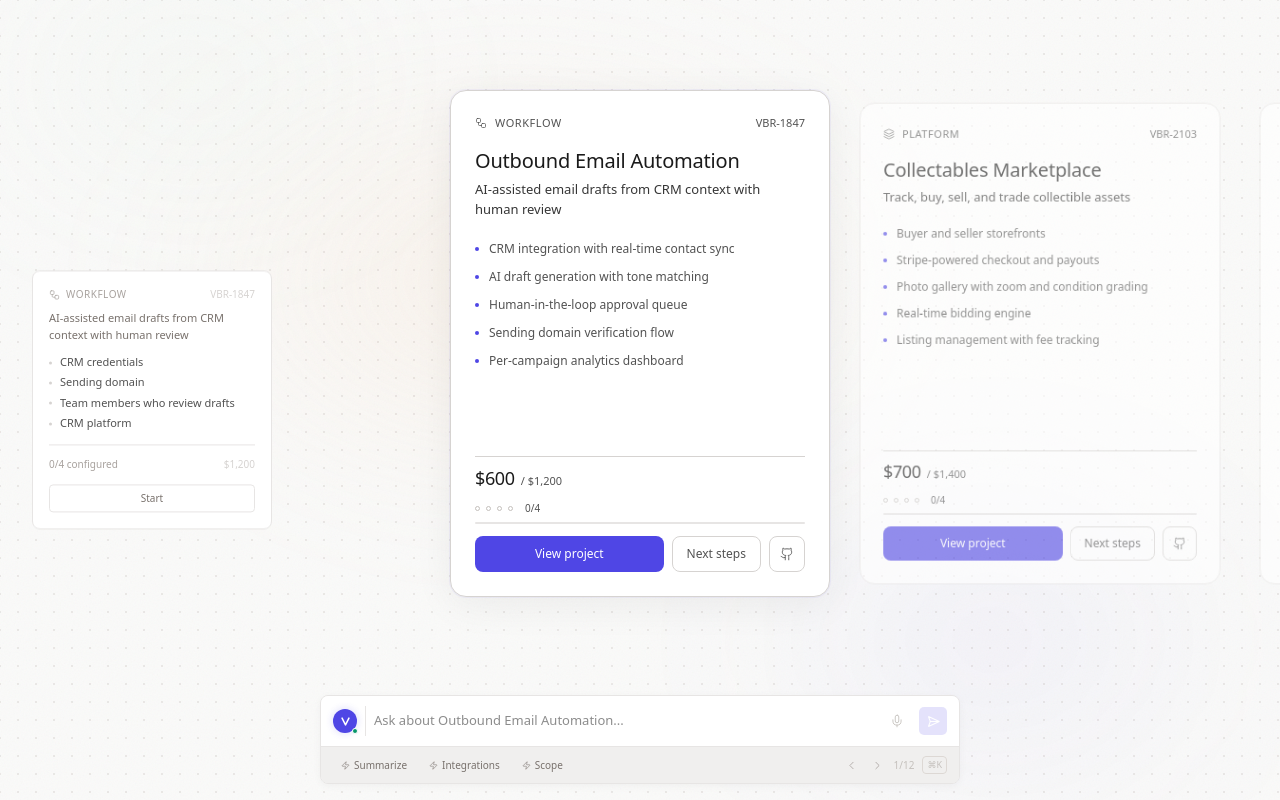
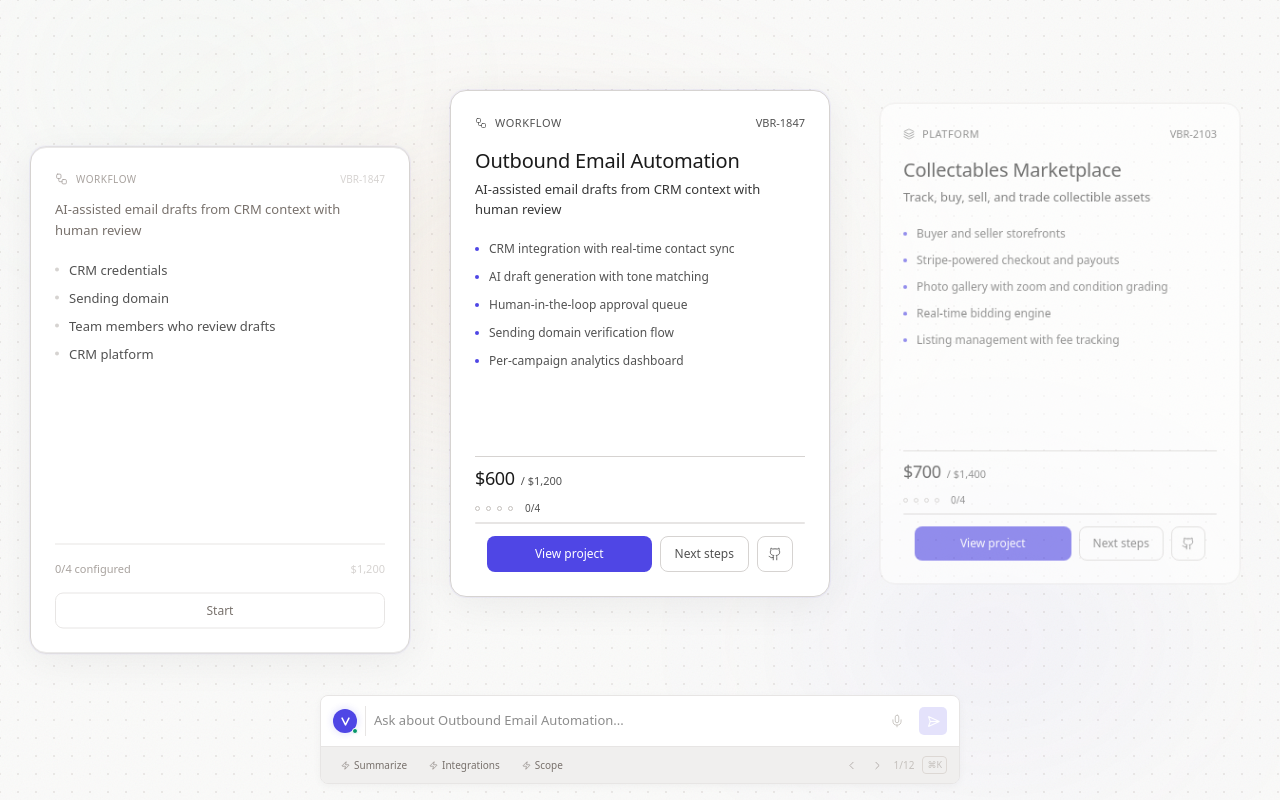
Before and after one commit to jonyeazel/viberr-project-portfolio, a Next.js app: page / in a window 1280 px wide. Built offline with nearby package versions, Linux system fonts and the light colour scheme.

Commit message:
layout: card-sized context panel, doubled card gap, narrower action row

```diff
--- a/app/page.tsx
+++ b/app/page.tsx
@@ -937,9 +937,10 @@ export default function Home() {
   const cardW = isMobile ? Math.round(windowW * 0.8) : CARD_W;
   const cardH = isMobile ? Math.min(Math.round(cardW * (4 / 3)), windowH - 200) : CARD_H;
 
-  // Context card — persistent left panel
+  // Context card — persistent left panel (same size as project cards)
   const leftSpace = windowW / 2 - cardW / 2;
-  const showContextCard = !isMobile && leftSpace >= 240;
+  const showContextCard = !isMobile && leftSpace >= cardW + 48;
+  const contextCardLeft = leftSpace - cardW - 40;
   const focusedCompleted = state[focusedProject?.slug ?? '']?.filter(s => s.completed).length ?? 0;
   const focusedTotal = focusedProject?.steps.length ?? 0;
   const focusedSubmitted = submitted[focusedProject?.slug ?? ''];
@@ -1230,7 +1231,7 @@ export default function Home() {
         style={{
           scrollbarWidth: "none",
           WebkitOverflowScrolling: 'touch' as never,
-          gap: isMobile ? 16 : 20,
+          gap: isMobile ? 32 : 40,
           paddingLeft: `calc(50vw - ${cardW / 2}px)`,
           paddingRight: `calc(50vw - ${cardW / 2}px)`,
           transform: chatActive ? (isMobile ? 'scale(0.98) translateY(-4px)' : 'scale(0.94) translateY(-12px)') : 'scale(1) translateY(0)',
@@ -1420,7 +1421,7 @@ export default function Home() {
                   </div>
 
                   {/* Action row */}
-                  <div className="flex items-center gap-2 mt-3">
+                  <div className="flex items-center gap-2 mt-3" style={isMobile ? undefined : { paddingLeft: 12, paddingRight: 12 }}>
                     <button
                       onClick={() => {
                         setPreviewSlug(project.slug);
@@ -2045,62 +2046,71 @@ export default function Home() {
         </div>
       )}
 
-      {/* Context card — persistent left panel (desktop only) */}
+      {/* Context card — persistent left panel, same size as project cards */}
       {showContextCard && (
         <div
           className="fixed z-10 pointer-events-none"
           style={{
-            left: 32,
+            left: Math.max(contextCardLeft, 16),
             top: '50%',
             transform: 'translateY(-50%)',
-            width: Math.min(leftSpace - 56, 240),
-          }}
-        >
-          <div
-            className="rounded-[8px] overflow-hidden"
-            style={{ background: '#ffffff', border: '1px solid #e7e5e4' }}
+            width: cardW,
+            height: cardH,
+          }}
+        >
+          <div
+            className="absolute inset-0 overflow-hidden bg-card flex flex-col"
+            style={{
+              borderRadius: 16,
+              border: '1px solid #d6d3d1',
+              boxShadow: '0 0 0 1px rgba(99,91,255,0.06), 0 8px 40px rgba(0,0,0,0.06)',
+            }}
           >
             {showHint ? (
               /* Welcome / onboarding state */
-              <div key="welcome" className="p-4" style={{ animation: 'coachFadeIn 500ms ease-out both', animationDelay: '200ms' }}>
-                <div className="text-[18px] font-medium tracking-[-0.02em] leading-[1.2]" style={{ color: '#1a1a1a' }}>
+              <div key="welcome" className="flex flex-col justify-between h-full p-6" style={{ animation: 'coachFadeIn 500ms ease-out both', animationDelay: '200ms' }}>
+                <div>
+                  <div className="text-[24px] font-medium tracking-[-0.03em] leading-[1.15]" style={{ color: '#1a1a1a' }}>
                     Viberr
                   </div>
-                <p className="text-[11px] leading-[1.5] mt-1.5" style={{ color: '#78716c' }}>
-                  12 projects built and ready to ship.
+                  <p className="text-[13px] leading-[1.6] mt-3" style={{ color: '#78716c' }}>
+                    12 projects built and ready to ship. Browse, preview live demos, and configure each one.
                   </p>
-
-                <div className="mt-4" style={{ height: 1, background: '#e7e5e4' }} />
-
-                <div className="mt-4 flex flex-col gap-3">
+                </div>
+
+                <div>
+                  <div style={{ height: 1, background: '#e7e5e4' }} />
+                  <div className="mt-5 flex flex-col gap-5">
                     {[
-                    { num: '01', label: 'Browse', desc: 'Scroll or arrow keys' },
-                    { num: '02', label: 'Preview', desc: 'Live interactive demos' },
-                    { num: '03', label: 'Customize', desc: 'Configure and submit' },
-                    { num: '04', label: 'Ask', desc: '\u2318K for AI assistance' },
+                      { num: '01', label: 'Browse', desc: 'Scroll or use arrow keys to move between projects' },
+                      { num: '02', label: 'Preview', desc: 'View live interactive demos of each project' },
+                      { num: '03', label: 'Customize', desc: 'Configure settings and submit your preferences' },
+                      { num: '04', label: 'Ask', desc: '\u2318K to get AI assistance about any project' },
                     ].map((step, i) => (
                       <div
                         key={step.num}
-                      className="flex items-start gap-2"
-                      style={{ animation: 'coachFadeIn 400ms ease-out both', animationDelay: `${400 + i * 100}ms` }}
-                    >
-                      <span className="text-[10px] tabular-nums leading-none flex-shrink-0" style={{ color: '#d6d3d1', marginTop: 2 }}>
+                        className="flex items-start gap-3"
+                        style={{ animation: 'coachFadeIn 400ms ease-out both', animationDelay: `${400 + i * 120}ms` }}
+                      >
+                        <span className="text-[11px] tabular-nums leading-none flex-shrink-0 mt-[2px]" style={{ color: '#d6d3d1' }}>
                           {step.num}
                         </span>
                         <div>
-                        <span className="text-[11px] font-medium leading-none" style={{ color: '#1a1a1a' }}>{step.label}</span>
-                        <p className="text-[10px] leading-[1.4] mt-0.5" style={{ color: '#a8a29e' }}>{step.desc}</p>
+                          <span className="text-[13px] font-medium leading-none" style={{ color: '#1a1a1a' }}>{step.label}</span>
+                          <p className="text-[11px] leading-[1.5] mt-1" style={{ color: '#a8a29e' }}>{step.desc}</p>
                         </div>
                       </div>
                     ))}
+                  </div>
                 </div>
               </div>
             ) : focusedProject ? (
               /* Per-project context state */
-              <div key={focusedProject.slug} className="p-4" style={{ animation: 'coachFadeIn 250ms ease-out both' }}>
+              <div key={focusedProject.slug} className="flex flex-col justify-between h-full p-6" style={{ animation: 'coachFadeIn 250ms ease-out both' }}>
+                <div>
                   {/* Type + code */}
-                <div className="flex items-center gap-1.5">
-                  <FocusedTypeIcon size={11} strokeWidth={1.5} style={{ color: '#a8a29e' }} />
+                  <div className="flex items-center gap-2">
+                    <FocusedTypeIcon size={13} strokeWidth={1.5} style={{ color: '#a8a29e' }} />
                     <span className="text-[10px] tracking-[0.05em] uppercase" style={{ color: '#a8a29e' }}>
                       {focusedProject.type}
                     </span>
@@ -2110,23 +2120,23 @@ export default function Home() {
                   </div>
 
                   {/* Description */}
-                <p className="text-[11px] leading-[1.5] mt-2" style={{ color: '#78716c' }}>
+                  <p className="text-[13px] leading-[1.6] mt-3" style={{ color: '#78716c' }}>
                     {focusedProject.description}
                   </p>
 
-                {/* Step list — no header, self-explanatory */}
-                <ul className="mt-3 space-y-1.5">
+                  {/* Step list */}
+                  <ul className="mt-5 space-y-2.5">
                     {focusedProject.steps.map((step, i) => {
                       const done = state[focusedProject.slug]?.[i]?.completed;
                       return (
-                      <li key={i} className="flex items-center gap-2">
+                        <li key={i} className="flex items-center gap-2.5">
                           {done ? (
-                          <Check size={9} strokeWidth={2.5} className="flex-shrink-0" style={{ color: '#059669' }} />
+                            <Check size={11} strokeWidth={2.5} className="flex-shrink-0" style={{ color: '#059669' }} />
                           ) : (
-                          <span className="flex-shrink-0" style={{ width: 3, height: 3, borderRadius: '50%', background: '#d6d3d1' }} />
+                            <span className="flex-shrink-0" style={{ width: 4, height: 4, borderRadius: '50%', background: '#d6d3d1' }} />
                           )}
                           <span
-                          className={`text-[11px] leading-[1.3] ${done ? 'line-through' : ''}`}
+                            className={`text-[13px] leading-[1.4] ${done ? 'line-through' : ''}`}
                             style={{ color: done ? '#a8a29e' : '#525252' }}
                           >
                             {step.label}
@@ -2135,39 +2145,41 @@ export default function Home() {
                       );
                     })}
                   </ul>
-
+                </div>
+
+                <div>
                   {/* Divider */}
-                <div className="mt-3.5 mb-3" style={{ height: 1, background: '#e7e5e4' }} />
+                  <div className="mb-4" style={{ height: 1, background: '#e7e5e4' }} />
 
                   {/* Status + estimate */}
                   <div className="flex items-center justify-between">
-                  <span className="text-[10px]" style={{ color: focusedSubmitted ? '#059669' : focusedCompleted === focusedTotal ? '#4f46e5' : '#a8a29e' }}>
+                    <span className="text-[11px]" style={{ color: focusedSubmitted ? '#059669' : focusedCompleted === focusedTotal ? '#4f46e5' : '#a8a29e' }}>
                       {focusedSubmitted
                         ? 'Submitted'
                         : focusedCompleted === focusedTotal
                           ? 'Ready to submit'
                           : `${focusedCompleted}/${focusedTotal} configured`}
                     </span>
-                  <span className="text-[10px] tabular-nums" style={{ color: '#d6d3d1' }}>
+                    <span className="text-[11px] tabular-nums" style={{ color: '#d6d3d1' }}>
                       ${focusedProject.estimate.toLocaleString()}
                     </span>
                   </div>
 
                   {/* Chat thread indicator */}
                   {(chatBySlug[focusedProject.slug]?.length ?? 0) > 0 && (
-                  <div className="flex items-center gap-1.5 mt-2">
-                    <span style={{ width: 3, height: 3, borderRadius: '50%', background: '#4f46e5' }} />
-                    <span className="text-[10px]" style={{ color: '#a8a29e' }}>
+                    <div className="flex items-center gap-1.5 mt-3">
+                      <span style={{ width: 4, height: 4, borderRadius: '50%', background: '#4f46e5' }} />
+                      <span className="text-[11px]" style={{ color: '#a8a29e' }}>
                         {chatBySlug[focusedProject.slug].filter(m => !isStatusMsg(m.text)).length} messages
                       </span>
                     </div>
                   )}
 
-                {/* Action — ghost button, understated */}
+                  {/* Action */}
                   {!focusedSubmitted && (
                     <button
                       onClick={() => setOpenDrawer(focusedProject.slug)}
-                    className="mt-3 w-full h-7 rounded-[4px] flex items-center justify-center text-[10px] font-medium pointer-events-auto"
+                      className="mt-4 w-full h-9 rounded-[8px] flex items-center justify-center text-[12px] font-medium pointer-events-auto"
                       style={{
                         color: focusedCompleted === focusedTotal ? '#ffffff' : '#78716c',
                         background: focusedCompleted === focusedTotal ? '#4f46e5' : 'transparent',
@@ -2190,6 +2202,7 @@ export default function Home() {
                       {focusedCompleted === focusedTotal ? 'Submit' : focusedCompleted > 0 ? 'Continue' : 'Start'}
                     </button>
                   )}
+                </div>
               </div>
             ) : null}
           </div>
```
Lines whose indentation alone changed are shown as unchanged.
